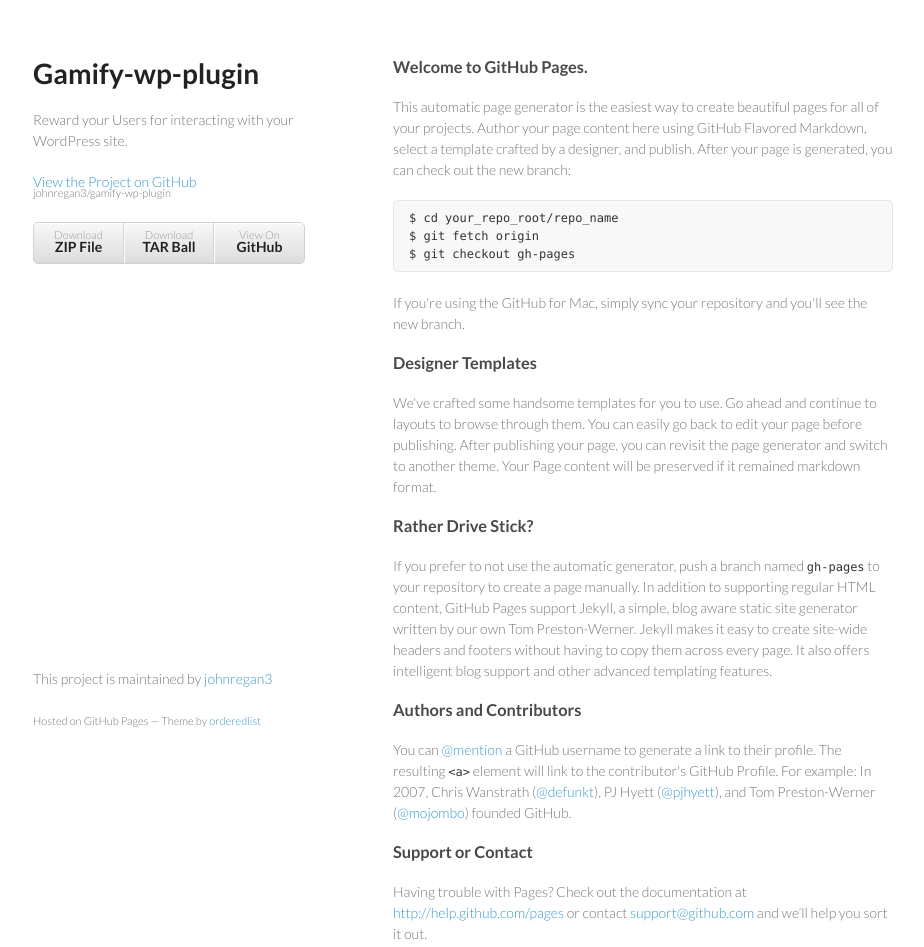
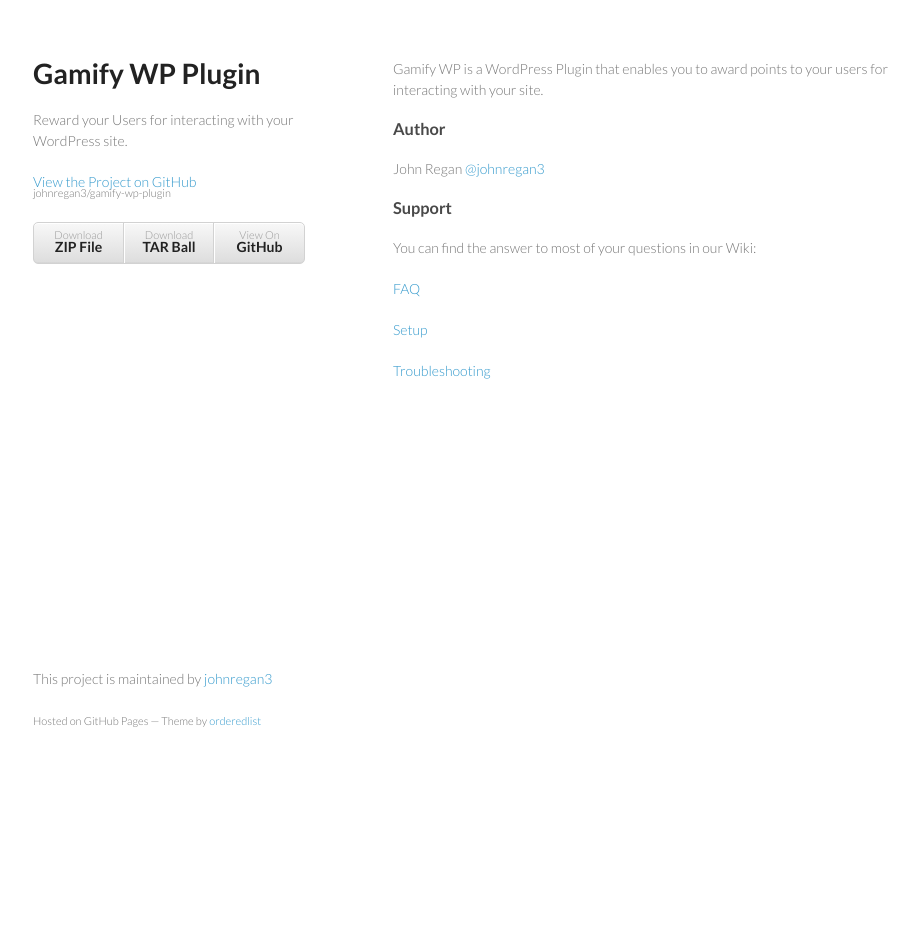
Before and after one commit to johnregan3/gamify-wp, a plain HTML site: page index.html in a window 1280 px wide. Shown: the whole page, without its empty margins (177-1101 px from the left). After the commit the page ends 800 px from the top, so only its background shows below. Drawn offline with Linux system fonts and the light colour scheme.

```diff
--- a/index.html
+++ b/index.html
@@ -3,7 +3,7 @@
   <head>
     <meta charset="utf-8">
     <meta http-equiv="X-UA-Compatible" content="chrome=1">
-    <title>Gamify-wp-plugin by johnregan3</title>
+    <title>Gamify WP Plugin by johnregan3</title>
 
     <link rel="stylesheet" href="stylesheets/styles.css">
     <link rel="stylesheet" href="stylesheets/pygment_trac.css">
@@ -15,7 +15,7 @@
   <body>
     <div class="wrapper">
       <header>
-        <h1>Gamify-wp-plugin</h1>
+        <h1>Gamify WP Plugin</h1>
         <p>Reward your Users for interacting with your WordPress site.</p>
 
         <p class="view"><a href="https://github.com/johnregan3/gamify-wp-plugin">View the Project on GitHub <small>johnregan3/gamify-wp-plugin</small></a></p>
@@ -28,37 +28,23 @@
         </ul>
       </header>
       <section>
-        <h3>
-<a name="welcome-to-github-pages" class="anchor" href="#welcome-to-github-pages"><span class="octicon octicon-link"></span></a>Welcome to GitHub Pages.</h3>
-
-<p>This automatic page generator is the easiest way to create beautiful pages for all of your projects. Author your page content here using GitHub Flavored Markdown, select a template crafted by a designer, and publish. After your page is generated, you can check out the new branch:</p>
-
-<pre><code>$ cd your_repo_root/repo_name
-$ git fetch origin
-$ git checkout gh-pages
-</code></pre>
-
-<p>If you're using the GitHub for Mac, simply sync your repository and you'll see the new branch.</p>
+        <p>Gamify WP is a WordPress Plugin that enables you to award points to your users for interacting with your site.  </p>
 
 <h3>
-<a name="designer-templates" class="anchor" href="#designer-templates"><span class="octicon octicon-link"></span></a>Designer Templates</h3>
+<a name="author" class="anchor" href="#author"><span class="octicon octicon-link"></span></a>Author</h3>
 
-<p>We've crafted some handsome templates for you to use. Go ahead and continue to layouts to browse through them. You can easily go back to edit your page before publishing. After publishing your page, you can revisit the page generator and switch to another theme. Your Page content will be preserved if it remained markdown format.</p>
+<p>John Regan <a href="https://github.com/johnregan3" class="user-mention">@johnregan3</a></p>
 
 <h3>
-<a name="rather-drive-stick" class="anchor" href="#rather-drive-stick"><span class="octicon octicon-link"></span></a>Rather Drive Stick?</h3>
+<a name="support" class="anchor" href="#support"><span class="octicon octicon-link"></span></a>Support</h3>
 
-<p>If you prefer to not use the automatic generator, push a branch named <code>gh-pages</code> to your repository to create a page manually. In addition to supporting regular HTML content, GitHub Pages support Jekyll, a simple, blog aware static site generator written by our own Tom Preston-Werner. Jekyll makes it easy to create site-wide headers and footers without having to copy them across every page. It also offers intelligent blog support and other advanced templating features.</p>
+<p>You can find the answer to most of your questions in our Wiki:</p>
 
-<h3>
-<a name="authors-and-contributors" class="anchor" href="#authors-and-contributors"><span class="octicon octicon-link"></span></a>Authors and Contributors</h3>
+<p><a href="https://github.com/johnregan3/gamify-wp-plugin/wiki/FAQ" title="FAQ">FAQ</a></p>
 
-<p>You can <a href="https://github.com/blog/821" class="user-mention">@mention</a> a GitHub username to generate a link to their profile. The resulting <code>&lt;a&gt;</code> element will link to the contributor's GitHub Profile. For example: In 2007, Chris Wanstrath (<a href="https://github.com/defunkt" class="user-mention">@defunkt</a>), PJ Hyett (<a href="https://github.com/pjhyett" class="user-mention">@pjhyett</a>), and Tom Preston-Werner (<a href="https://github.com/mojombo" class="user-mention">@mojombo</a>) founded GitHub.</p>
+<p><a href="https://github.com/johnregan3/gamify-wp-plugin/wiki/Gamify-WP-Setup" title="Setup">Setup</a></p>
 
-<h3>
-<a name="support-or-contact" class="anchor" href="#support-or-contact"><span class="octicon octicon-link"></span></a>Support or Contact</h3>
-
-<p>Having trouble with Pages? Check out the documentation at <a href="http://help.github.com/pages">http://help.github.com/pages</a> or contact <a href="mailto:support@github.com">support@github.com</a> and we’ll help you sort it out.</p>
+<p><a href="https://github.com/johnregan3/gamify-wp-plugin/wiki/Troubleshooting" title="Troubleshooting">Troubleshooting</a></p>
       </section>
       <footer>
         <p>This project is maintained by <a href="https://github.com/johnregan3">johnregan3</a></p>
```
Also changed, not shown: params.json (+1 -1 lines).
